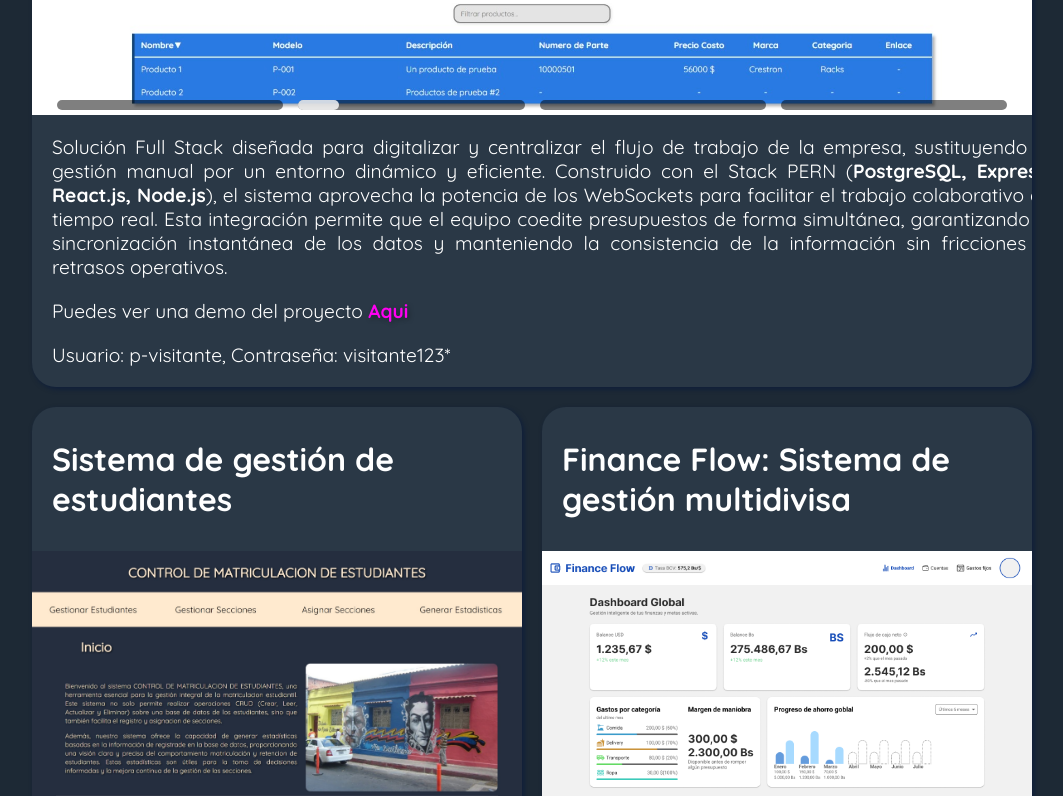
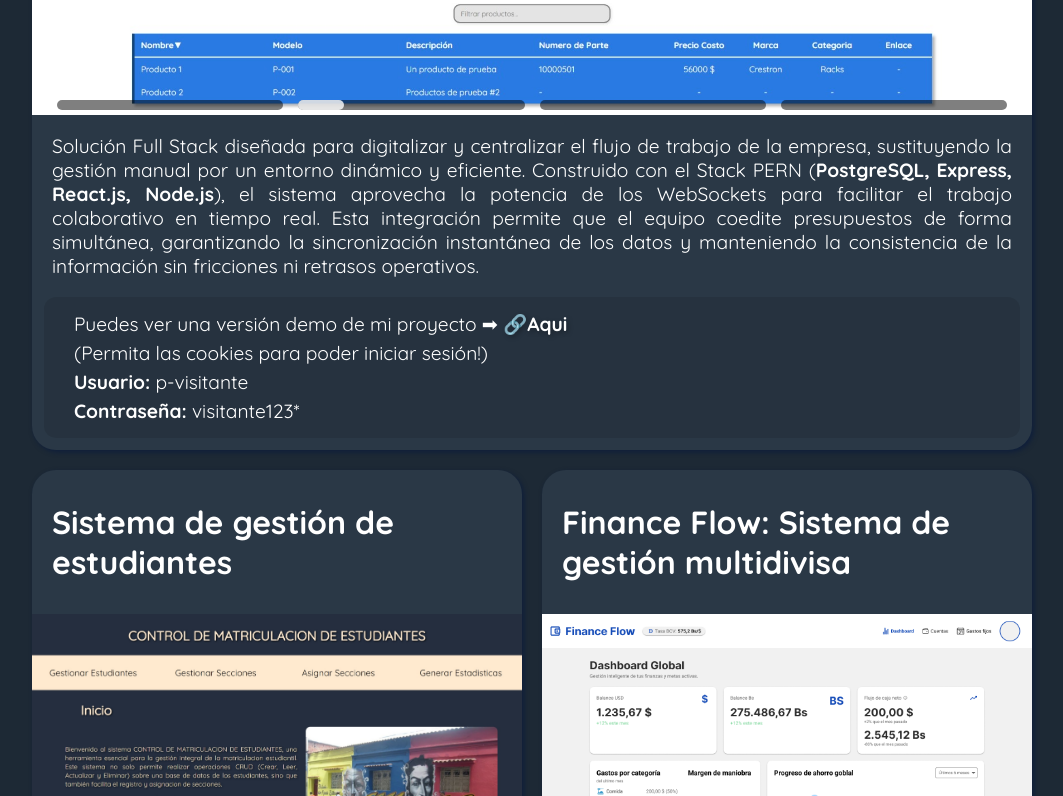
Before and after one commit to carlosamov/Portfolio, a React (Vite) app: page / in a window 1280 px wide. Shown: the part 1044-1840 px from the top of the page, without its empty margins (108-1171 px from the left). Built offline with nearby package versions, Linux system fonts and the light colour scheme.

Commit message:
Estructuracion de la demo del proyecto principal

```diff
--- a/src/Componentes/Secciones/Proyectos/Proyectos.jsx
+++ b/src/Componentes/Secciones/Proyectos/Proyectos.jsx
@@ -34,14 +34,21 @@ export default function Proyectos() {
               operativos.
             </p>
 
-            <p>
-              Puedes ver una demo del proyecto{" "}
-              <a href="https://ui-presupuestos.vercel.app/" target="_blank">
-                Aqui
-              </a>
-            </p>
-
-            <p>Usuario: p-visitante, Contraseña: visitante123*</p>
+            <div className={styles.demo_credentials}>
+              <p>
+                Puedes ver una versión demo de mi proyecto{" ➡ "}
+                <a href="https://ui-presupuestos.vercel.app/" target="_blank">
+                  🔗Aqui
+                </a>
+              </p>
+              <p>(Permita las cookies para poder iniciar sesión!)</p>
+              <p>
+                <b>Usuario:</b> p-visitante
+              </p>
+              <p>
+                <b>Contraseña:</b> visitante123*
+              </p>
+            </div>
           </div>
         </div>
         <div className={styles.bento}>
--- a/src/Componentes/Secciones/Proyectos/proyectos.module.css
+++ b/src/Componentes/Secciones/Proyectos/proyectos.module.css
@@ -20,14 +20,13 @@
   width: 100%;
 }
 .bento p {
-  margin: 20px 0px;
   padding: 0px 20px;
 }
 .bento a {
   font-weight: bold;
   text-decoration: none;
   text-shadow: 2px 2px 5px rgba(0, 0, 0, 0.3);
-  color: #ff00f2;
+  color: inherit;
 }
 
 /*Configuracion de cada seccion*/
@@ -42,10 +41,19 @@
 .bento h3 {
   text-align: left;
   font-size: 2rem;
-  width: 100%;
-  padding: 0px 20px;
+  padding-left: 20px;
 }
 
 .proyecto_principal {
   grid-column: span 2;
 }
+
+.demo_credentials {
+  background-color: rgba(0, 0, 0, 0.1);
+  padding: 10px;
+  border-radius: 12px;
+  margin: 12px;
+}
+.demo_credentials p {
+  margin: 5px 0;
+}
```
